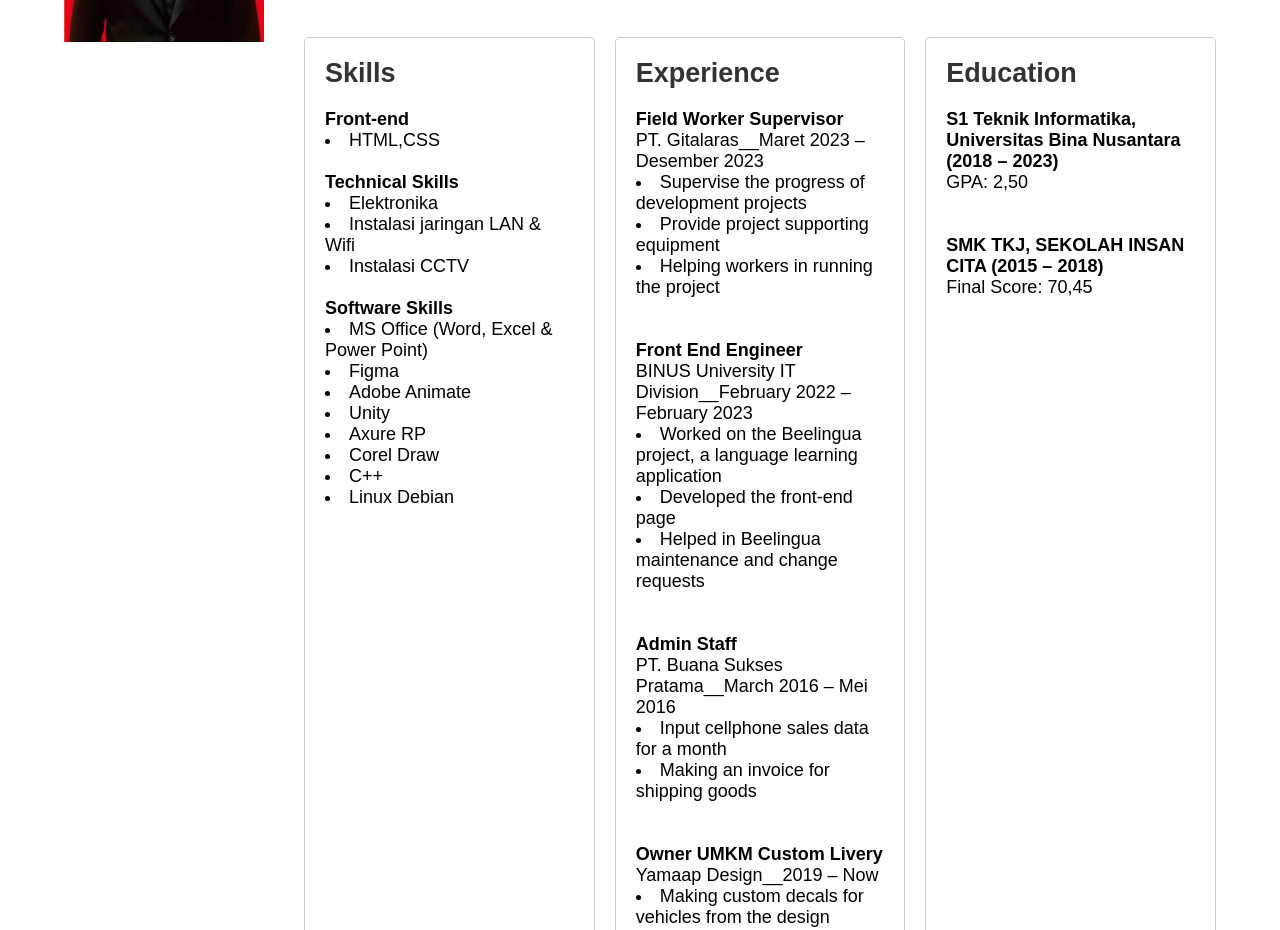
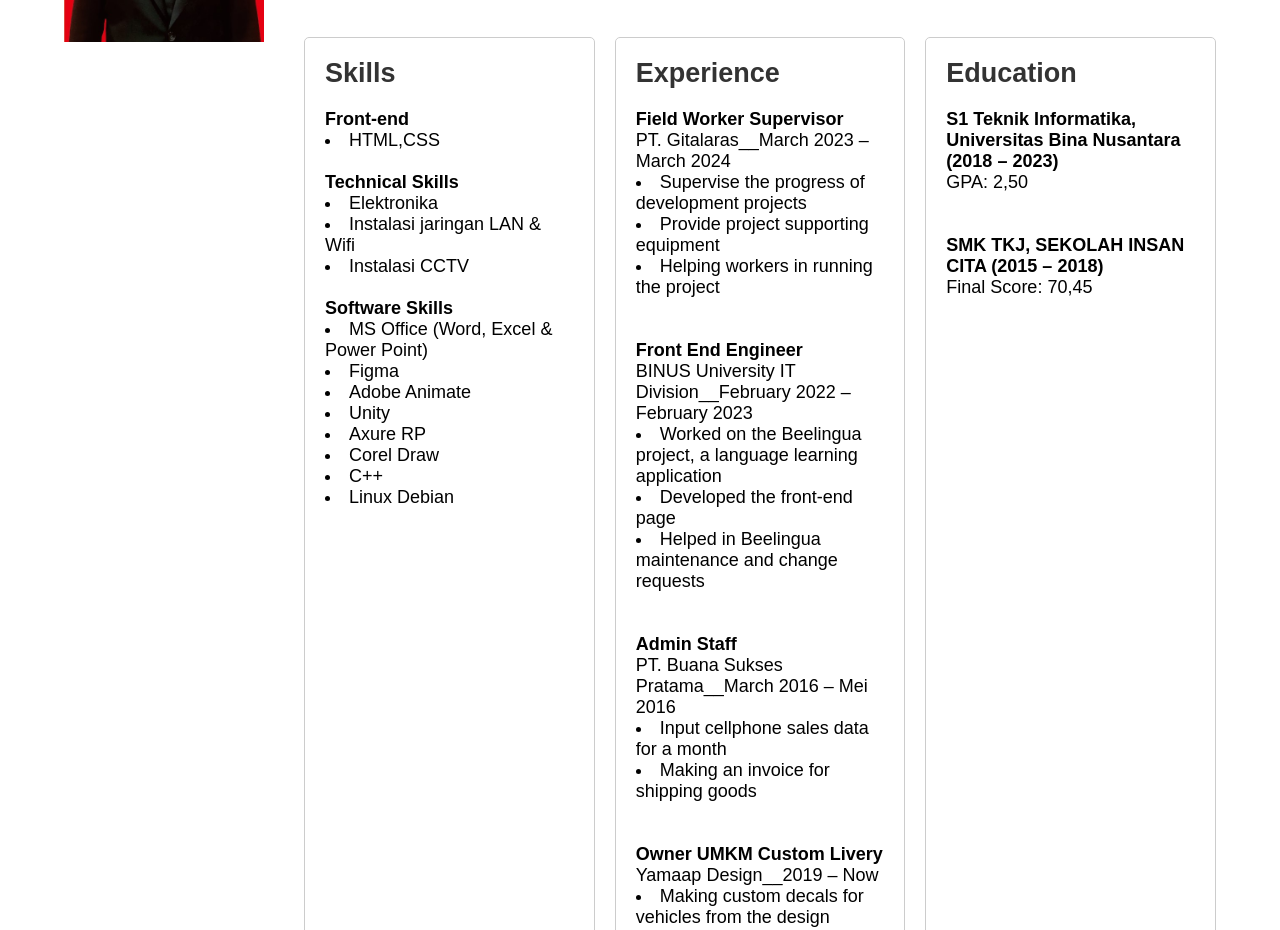
Before and after one commit to suzukanakamoto/rizkipratama, a plain HTML site: page index.html in a window 1280 px wide. Shown: the part 900-1830 px from the top of the page. Drawn offline with Linux system fonts and the light colour scheme.

Commit message:
index.html

```diff
--- a/index.html
+++ b/index.html
@@ -75,7 +75,7 @@
                             <div class="column">
                                 <h2>Experience</h2>
                                 <p><b>Field Worker Supervisor</p></b>
-                                <p>PT. Gitalaras__Maret 2023 – Desember 2023</p>
+                                <p>PT. Gitalaras__March 2023 – March 2024</p>
                                 <p><li>Supervise the progress of development projects</p></li>
                                 <p><li>Provide project supporting equipment</p></li>
                                 <p><li>Helping workers in running the project</p></li>
```
